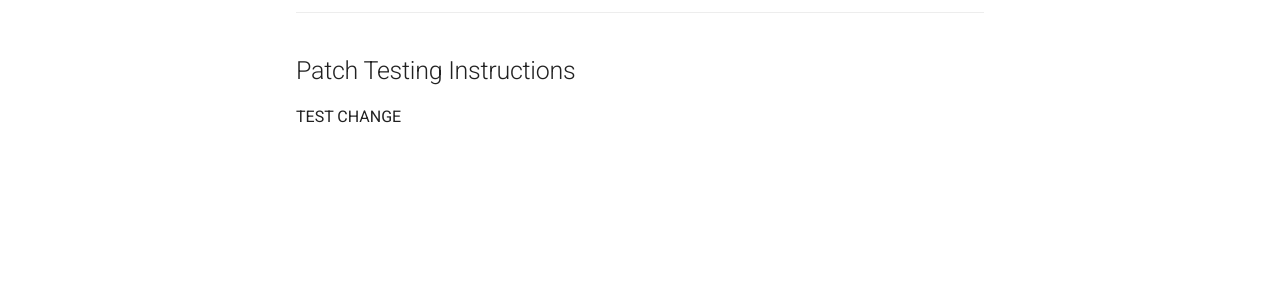
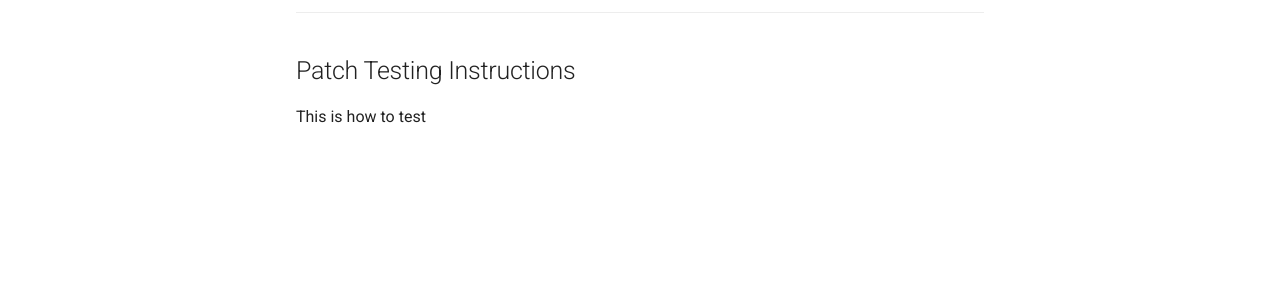
Before and after one commit to dmcaulay97/mkdocs-gh-pages-test, an MkDocs documentation site: the page built from docs/index.md, in a window 1280 px wide. Shown: the part 461-761 px from the top of the page. Built offline with MkDocs 1.6.1 and Material for MkDocs 9.7.7, drawn with Linux system fonts in a browser that asks for light colours.

Commit message:
Update index.md

```diff
--- a/docs/index.md
+++ b/docs/index.md
@@ -17,4 +17,4 @@ sequenceDiagram
 
 ---
 ## Patch Testing Instructions
-TEST CHANGE
+This is how to test
```
